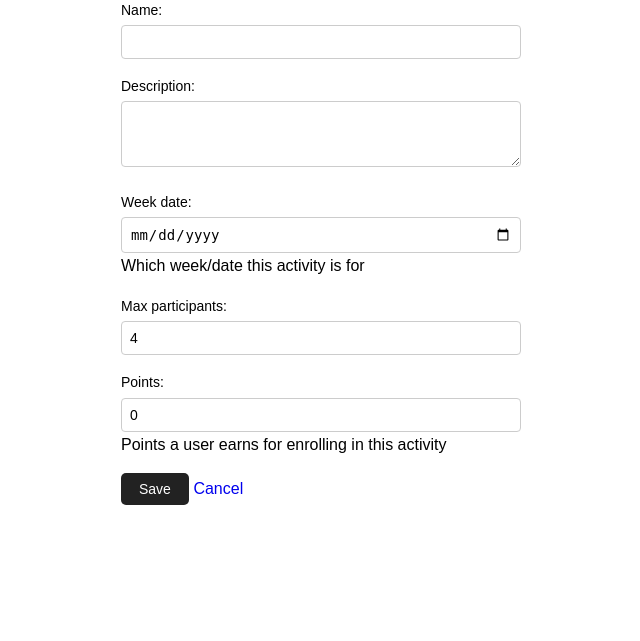
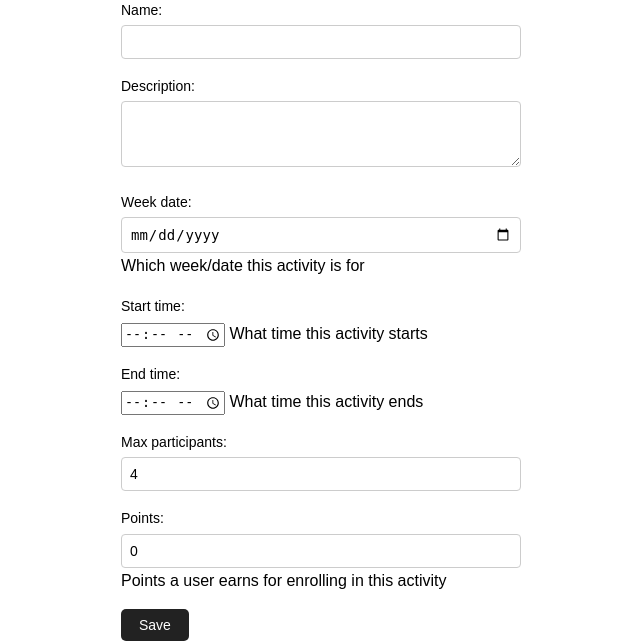
Before and after one commit to Grace-Emad/weeklysite, a Django app: page /admin-panel/activities/new/ in a window 1280 px wide. Shown: the part 265-906 px from the top of the page, without its empty margins (319-959 px from the left). Before the commit the page ends 770 px from the top, so only its background shows below. Run offline with Django 5.2, Linux system fonts and the light colour scheme; a user stored in the database is signed in.

Commit message:
added activity details and start, end times

```diff
--- a/activities/forms.py
+++ b/activities/forms.py
@@ -7,9 +7,11 @@ from .models import Activity
 class ActivityForm(forms.ModelForm):
     class Meta:
         model = Activity
-        fields = ['name', 'description', 'week_date', 'max_participants', 'points']
+        fields = ['name', 'description', 'week_date', 'start_time', 'end_time', 'max_participants', 'points']
         widgets = {
             'week_date': forms.DateInput(attrs={'type': 'date'}),
+            'start_time': forms.TimeInput(attrs={'type': 'time'}),
+            'end_time': forms.TimeInput(attrs={'type': 'time'}),
             'description': forms.Textarea(attrs={'rows': 3}),
         }
 
--- a/activities/models.py
+++ b/activities/models.py
@@ -25,6 +25,8 @@ class Activity(models.Model):
     name = models.CharField(max_length=200)
     description = models.TextField(blank=True)
     week_date = models.DateField(help_text="Which week/date this activity is for")
+    start_time = models.TimeField(blank=True, null=True, help_text="What time this activity starts")
+    end_time = models.TimeField(blank=True, null=True, help_text="What time this activity ends")
     max_participants = models.PositiveIntegerField(default=4)
     points = models.PositiveIntegerField(default=0, help_text="Points a user earns for enrolling in this activity")
     created_at = models.DateTimeField(auto_now_add=True)
--- a/activities/templates/activities/activity_list.html
+++ b/activities/templates/activities/activity_list.html
@@ -27,6 +27,7 @@
                             <button type="submit">In</button>
                         </form>
                     {% endif %}
+                    <a href="{% url 'activity_details' activity.id %}"><button>Details</button></a>
                 {% else %}
                     <a href="{% url 'login' %}"><button type="button">Log in to enroll</button></a>
                 {% endif %}
--- a/activities/urls.py
+++ b/activities/urls.py
@@ -7,6 +7,8 @@ urlpatterns = [
     path('activity/<int:activity_id>/enroll/', views.enroll, name='enroll'),
     path('activity/<int:activity_id>/unenroll/', views.unenroll, name='unenroll'),
     path('my-score/', views.my_score, name='my_score'),
+
+    path('activity/<int:activity_id>/', views.activity_details, name='activity_details'),
 
     # our own admin panel (staff only)
     path('admin-panel/', views.admin_dashboard, name='admin_dashboard'),
--- a/activities/views.py
+++ b/activities/views.py
@@ -2,6 +2,7 @@ from django.contrib.auth.decorators import login_required, user_passes_test
 from django.contrib.auth.models import User
 from django.shortcuts import render, redirect, get_object_or_404
 from django.contrib import messages
+from django.utils.http import url_has_allowed_host_and_scheme
 
 from .models import Activity, Enrollment, Profile
 from .forms import ActivityForm, AccountCreateForm, AccountEditForm
@@ -11,6 +12,12 @@ def staff_required(view_func):
     """Only lets staff/admin accounts in - everyone else gets sent to login."""
     return user_passes_test(lambda u: u.is_authenticated and u.is_staff, login_url='login')(view_func)
 
+def _redirect_back(request, default='activity_list'):
+    """Send the user back to wherever a 'next' field says, falling back to the activity list."""
+    next_url = request.POST.get('next')
+    if next_url and url_has_allowed_host_and_scheme(next_url, allowed_hosts={request.get_host()}):
+        return redirect(next_url)
+    return redirect(default)
 
 # ---------- User-facing views ----------
 
@@ -79,6 +86,17 @@ def my_score(request):
         'my_enrollments': my_enrollments,
     })
 
+@login_required
+def activity_details(request, activity_id):
+    activity = get_object_or_404(Activity, id=activity_id)
+    enrolled_users = User.objects.filter(enrollments__activity=activity)
+    is_enrolled = request.user.is_authenticated and enrolled_users.filter(id=request.user.id).exists()
+
+    return render(request, 'activities/activity_details.html', {
+        'activity': activity,
+        'enrolled_users' : enrolled_users,
+        'is_enrolled': is_enrolled,
+    })
 
 # ---------- Admin views (staff only) ----------
 
--- a/static/activities/style.css
+++ b/static/activities/style.css
@@ -10,6 +10,7 @@ body {
 
 a {
     text-decoration:none;
+    color: #fff;
 }
 
 ul {
--- a/weeklysite/settings.py
+++ b/weeklysite/settings.py
@@ -10,12 +10,11 @@ from pathlib import Path
 BASE_DIR = Path(__file__).resolve().parent.parent
 
 # SECURITY WARNING: change this before deploying anywhere public!
-SECRET_KEY = 'django-insecure-change-me-before-deploying'
+SECRET_KEY = 'wiRAhXNTWI9SVG4MO8cc9wnIcHysckIUhAfGUJZyLJtvLt0Ui1tiTBKI8hL7ZyBR-Bs'
 
 # SECURITY WARNING: don't run with DEBUG = True in production.
 DEBUG = True
-
-ALLOWED_HOSTS = ['*']  # tighten this before deploying for real
+ALLOWED_HOSTS = ['*'] # tighten this before deploying for real
 
 
 INSTALLED_APPS = [
```
Also changed, not shown: activities/templates/activities/activity_details.html (added, +52 -0 lines), db.sqlite3.
